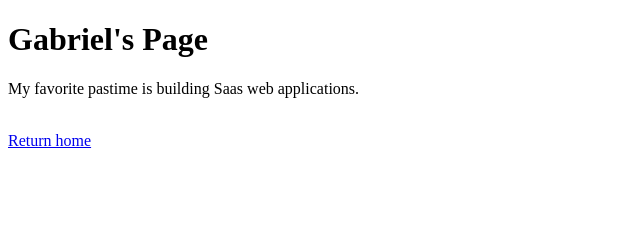
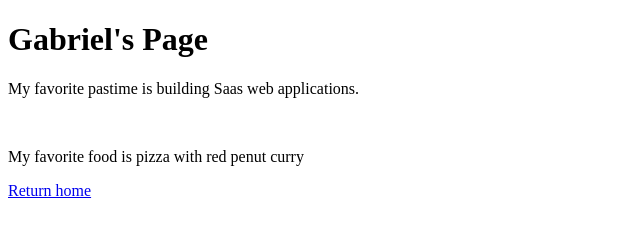
Before and after one commit to gabrielblake28/GLJ-Technologies, a website: page src/pages/Gabriel.html in a window 1280 px wide. Shown: the whole page, without its empty margins (0-640 px from the left). Drawn offline with Linux system fonts and the light colour scheme.

Commit message:
gabriel's favorite  food

```diff
--- a/src/pages/Gabriel.html
+++ b/src/pages/Gabriel.html
@@ -9,6 +9,7 @@
     <h1>Gabriel's Page</h1>
     <p>My favorite pastime is building Saas web applications.</p>
     <br />
+    <p>My favorite food is pizza with red penut curry</p>
     <a href="../index.html">Return home</a>
   </body>
 </html>
```
